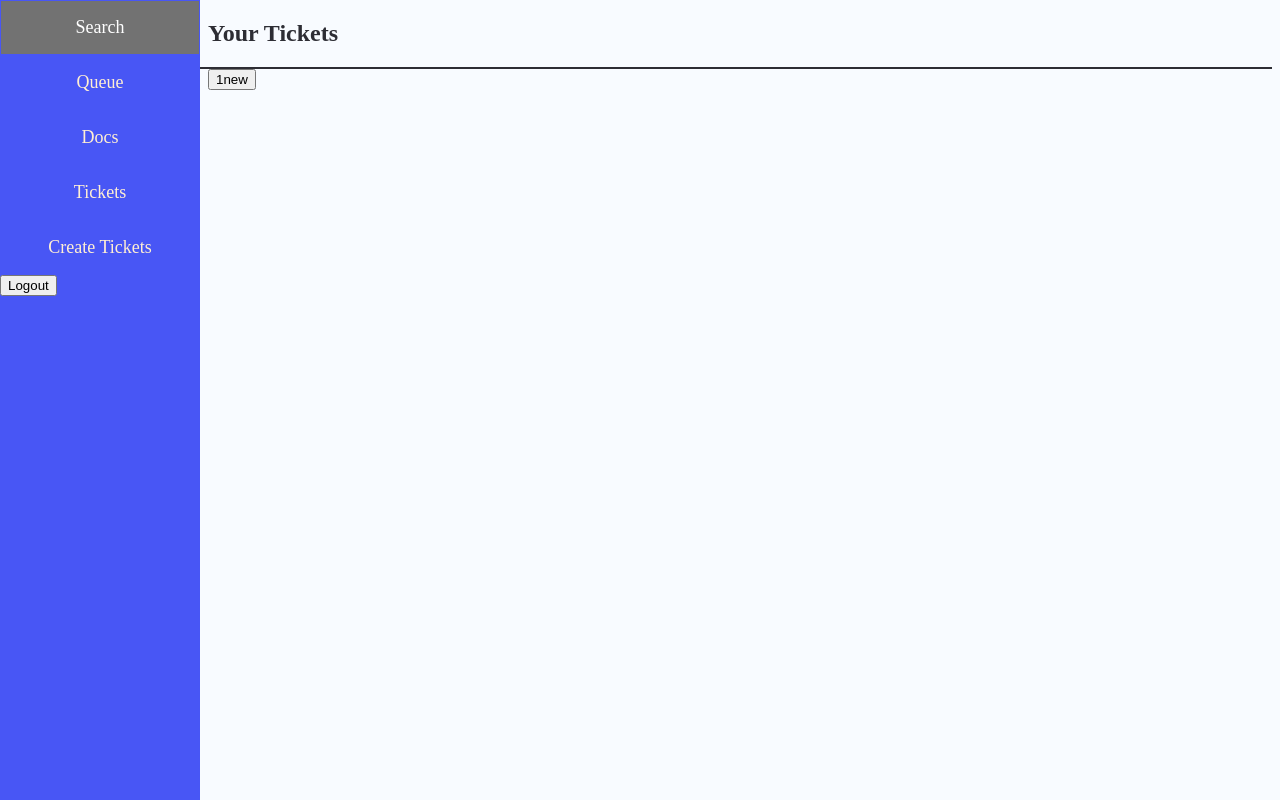
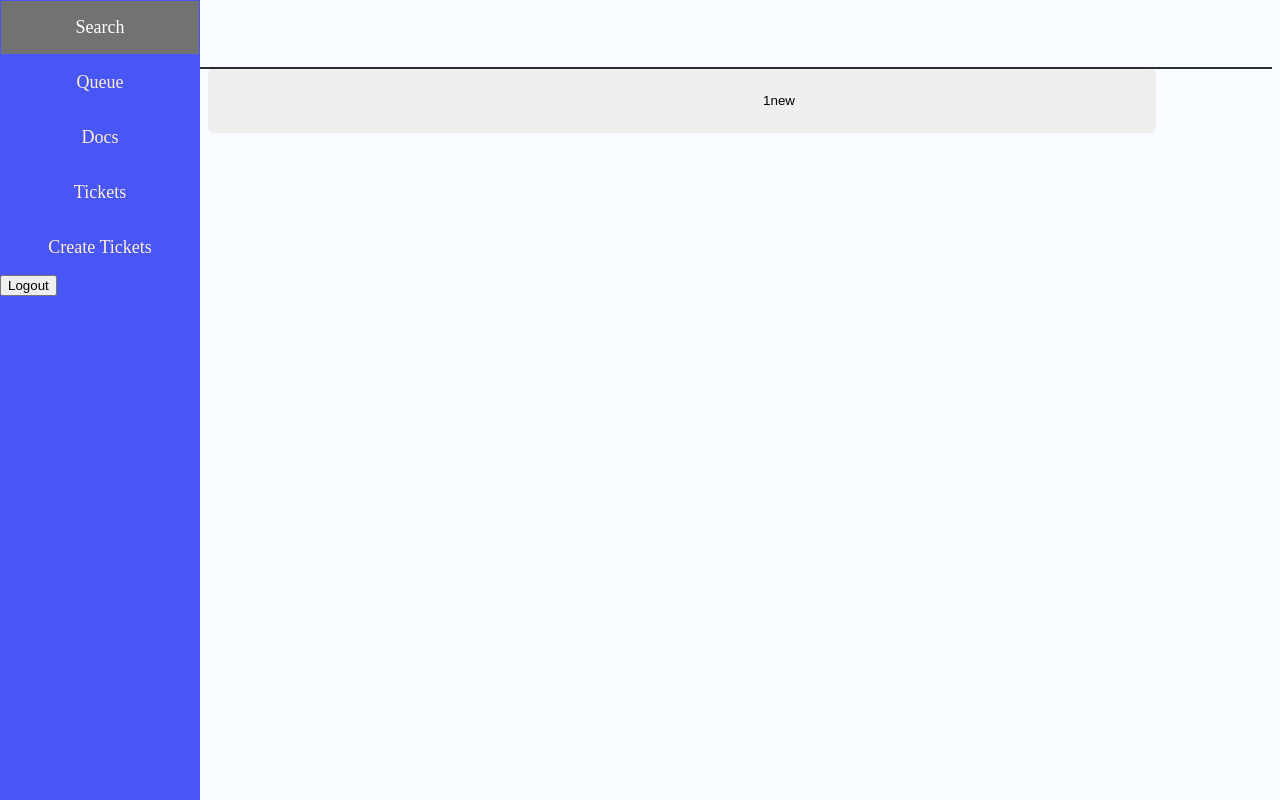
Before and after one commit to karis-plath/cosyCOSB, a PHP site: page /ticketSearch.php in a window 1280 px wide. Run offline with PHP 8.4, Linux system fonts and the light colour scheme; a user stored in the database is signed in; data comes from the database, SQL or seed files in the repository.

Commit message:
btn format

```diff
--- a/style.css
+++ b/style.css
@@ -162,9 +162,16 @@ html {
 }
 
 /* ticket search  */
-.ticketinfo {
-  padding-left: 200px; /* Adjust the margin as needed */
+.ticketDetail button{
+  padding-left: 200px;
+  position: relative;
+  width: 75%;
+  height: 64px;
+  border: none;
+  border-radius: 5px;
+  cursor: pointer;
 }
+
 
 /* docs page */
 .doc-button{
@@ -210,7 +217,7 @@ html {
   color: #2d2d34;
   border-bottom: 2px solid;
   border-color:#2d2d34;
-  padding-left: 200px;
+
 }
 
 /* ticket detail */
--- a/ticketSearch.php
+++ b/ticketSearch.php
@@ -42,7 +42,6 @@
 
         while($row = $result->fetch_assoc()) {
             echo '<a class = "ticketDetail" href="ticketDetails.php?id=' . $row['Ticket_ID'] . '"> <button>'. $row['Ticket_ID'] . $row['Status'] .  '</button></a><br><br>';
-
         }
       } else {
         echo '<div class="ticketinfo">';
```
